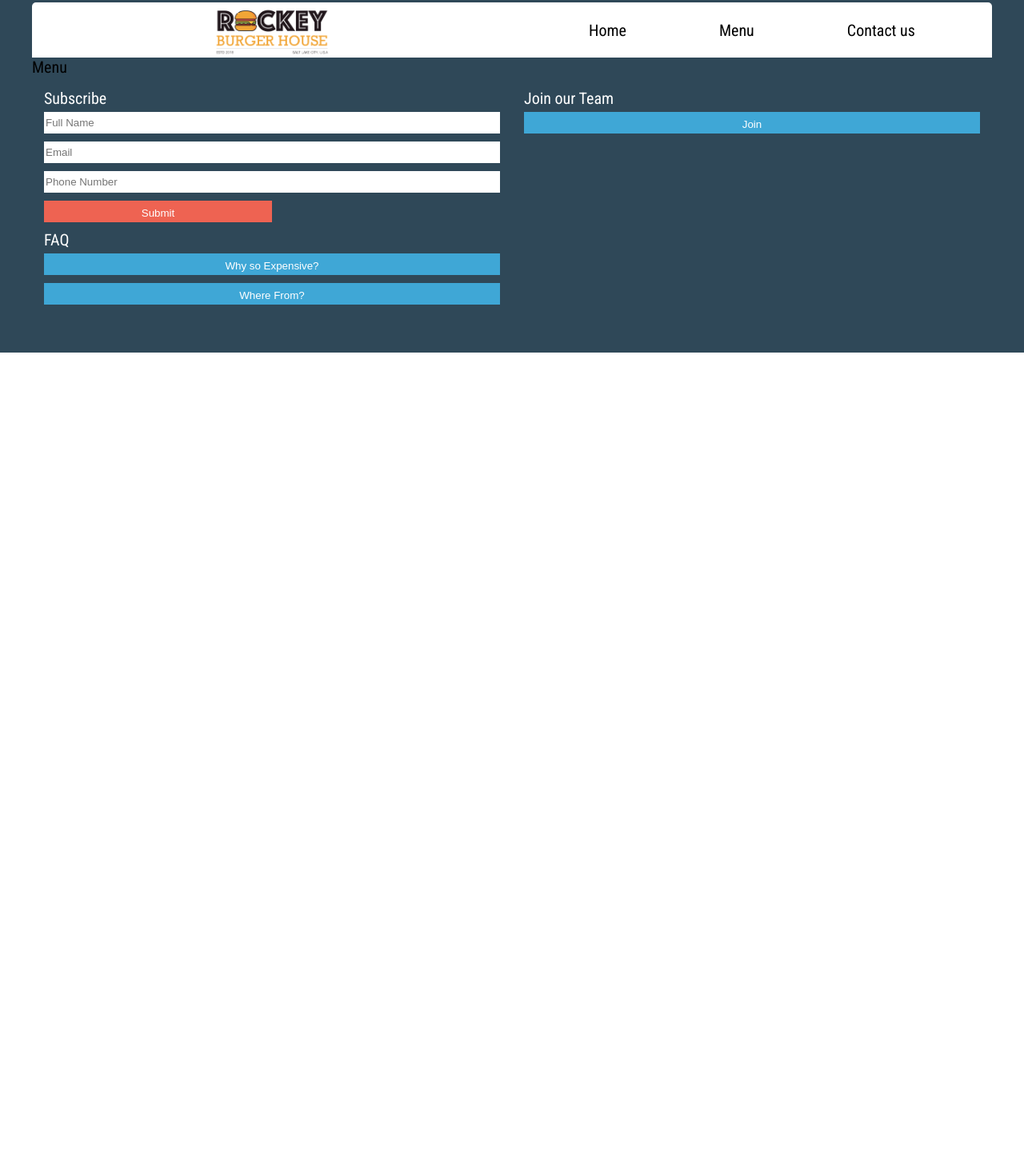
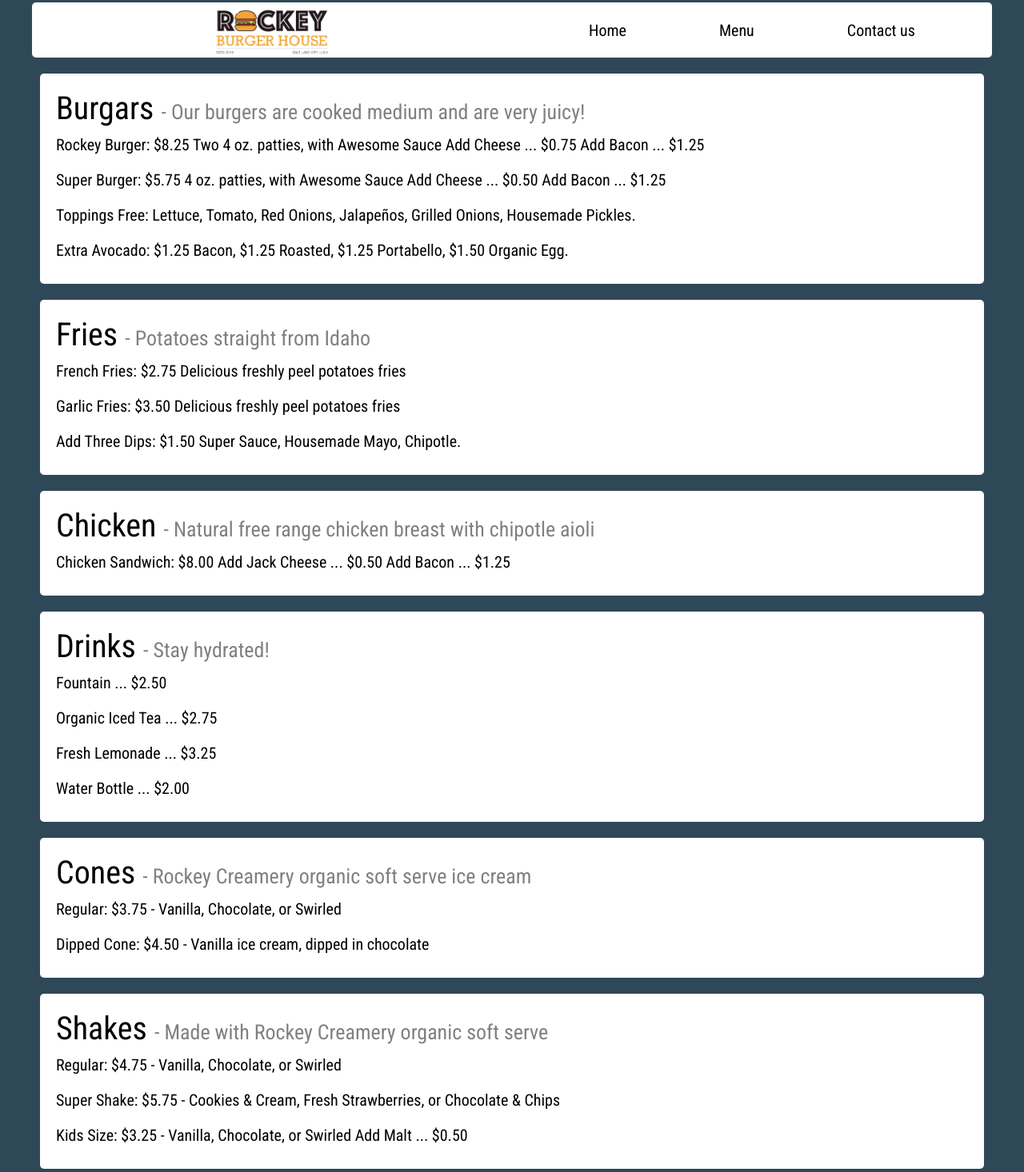
Before and after one commit to bentleygmurphy/rockey-burgers, a website: page pages/menu.html in a window 1280 px wide. Shown: the part 37-1503 px from the top of the page at 80% size. Before the commit the page ends 800 px from the top, so only its background shows below. Drawn offline with Linux system fonts and the light colour scheme.

Commit message:
Final touches

```diff
--- a/pages/menu.html
+++ b/pages/menu.html
@@ -14,7 +14,7 @@
 <body>
     <div class="mainContainer">
         <div class="topContainer">
-            <div class="navBar">
+            <div class="navBar" id="menuNavRad">
                 <div class="navLogo">
                     <img src="../images/logo.png" alt="Logo">
                 </div>
@@ -24,8 +24,105 @@
                     <a href="contact.html">Contact us</a>
                 </div>
             </div>
-            <div class="topContent">
-                Menu
+            <div class="menuContainer">
+                <div class="menuCard">
+                    <div class="menuTitle">Burgars <span>- Our burgers are cooked medium and are very juicy!</span></div>
+                    <div class="menuBody">
+                        <span>
+                            Rockey Burger:
+                            $8.25 Two 4 oz. patties, with Awesome Sauce
+                            Add Cheese ... $0.75
+                            Add Bacon ... $1.25
+                        </span>
+                        <span>
+                            Super Burger:
+                            $5.75 4 oz. patties, with Awesome Sauce
+                            Add Cheese ... $0.50
+                            Add Bacon ... $1.25
+                        </span>
+                        <span>
+                            Toppings Free:
+                            Lettuce, Tomato, Red Onions, Jalapeños, Grilled Onions, Housemade Pickles.
+                        </span>
+                        <span>
+                            Extra Avocado:
+                            $1.25 Bacon, $1.25 Roasted, $1.25 Portabello, $1.50 Organic Egg.
+                        </span>
+                    </div>
+                </div>
+                <div class="menuCard">
+                    <div class="menuTitle">Fries <span>- Potatoes straight from Idaho</span></div>
+                    <div class="menuBody">
+                        <span>
+                            French Fries:
+                            $2.75 Delicious freshly peel potatoes fries
+                        </span>
+                        <span>
+                            Garlic Fries:
+                            $3.50 Delicious freshly peel potatoes fries
+                        </span>
+                        <span>
+                            Add Three Dips:
+                            $1.50 Super Sauce, Housemade Mayo, Chipotle.
+                        </span>
+                    </div>
+                </div>
+                <div class="menuCard">
+                    <div class="menuTitle">Chicken <span>- Natural free range chicken breast with chipotle aioli</span></div>
+                    <div class="menuBody">
+                        <span>
+                            Chicken Sandwich:
+                            $8.00 Add Jack Cheese ... $0.50 Add Bacon ... $1.25
+                        </span>
+                    </div>
+                </div>
+                <div class="menuCard">
+                    <div class="menuTitle">Drinks <span>- Stay hydrated!</span></div>
+                    <div class="menuBody">
+                        <span>
+                            Fountain ... $2.50
+                        </span>
+                        <span>
+                            Organic Iced Tea ... $2.75
+                        </span>
+                        <span>
+                            Fresh Lemonade ... $3.25
+                        </span>
+                        <span>
+                            Water Bottle ... $2.00
+                        </span>
+                    </div>
+                </div>
+                <div class="menuCard">
+                    <div class="menuTitle">Cones <span>- Rockey Creamery organic soft serve ice cream</span></div>
+                    <div class="menuBody">
+                        <span>
+                            Regular:
+                            $3.75 - Vanilla, Chocolate, or Swirled
+                        </span>
+                        <span>
+                            Dipped Cone:
+                            $4.50 - Vanilla ice cream, dipped in chocolate
+                        </span>
+                    </div>
+                </div>
+                <div class="menuCard">
+                    <div class="menuTitle">Shakes <span>- Made with Rockey Creamery organic soft serve</span></div>
+                    <div class="menuBody">
+                        <span>
+                            Regular:
+                           $4.75 - Vanilla, Chocolate, or Swirled
+                        </span>
+                        <span>
+                            Super Shake:
+                            $5.75 - Cookies & Cream, Fresh Strawberries, or Chocolate & Chips
+                        </span>
+                        <span>
+                            Kids Size:
+                            $3.25 - Vanilla, Chocolate, or Swirled Add Malt ... $0.50
+                        </span>
+                    </div>
+                </div>
             </div>
         </div>
         <div class="footerContainer">
--- a/scss/style.scss
+++ b/scss/style.scss
@@ -256,6 +256,33 @@
         }
     }
 }
+#menuNavRad {
+    border-radius: 5px;
+}
+.menuContainer {
+    display: inline;
+    margin: auto 0;
+    .menuCard {
+        padding: 20px;
+        margin: 20px 10px;
+        border-radius: 5px;
+        background: white;
+        .menuTitle {
+            font-size: 2em;
+            span {
+                font-size: .65em;
+                color: grey;
+            }
+        }
+        .menuBody {
+            display: flex;
+            flex-direction: column;
+            span {
+                margin: 10px 0;
+            }
+        }
+    }
+}
 
 @media only screen and (max-width: 600px) {
     .bottomContainer {
```
Also changed, not shown: css/style.css.
